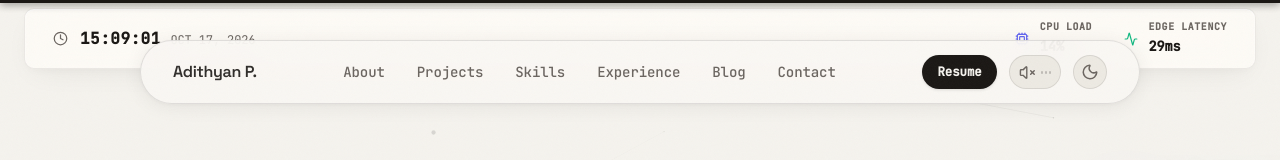
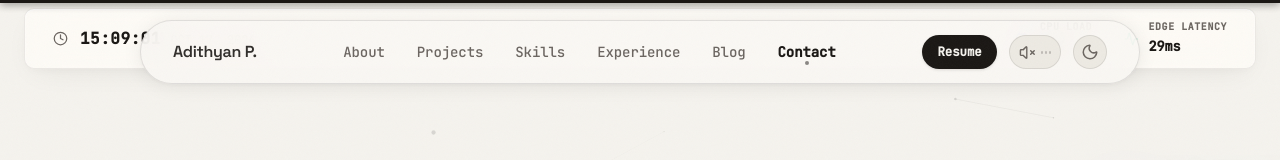
Before and after one commit to Adithyan1809/Portfolio, a React (Vite) app: page / in a window 1280 px wide. Shown: the top 160 px of the page. Built offline with nearby package versions, Linux system fonts and the light colour scheme; no server answers.

Commit message:
feat(nav): lock header firmly at top with scroll spy and sticky glassmorphism

```diff
--- a/src/components/Navbar.css
+++ b/src/components/Navbar.css
@@ -1,6 +1,6 @@
 .navbar {
-  position: absolute;
-  top: 2.5rem;
+  position: fixed;
+  top: 1.25rem;
   left: 50%;
   transform: translateX(-50%);
   width: 90%;
@@ -15,11 +15,13 @@
   z-index: 1000;
   display: flex;
   align-items: center;
-  transition: box-shadow 0.3s ease, border-color 0.3s ease;
+  transition: box-shadow 0.3s ease, border-color 0.3s ease, background-color 0.3s ease;
 }
 
-.navbar:hover {
-  box-shadow: var(--nav-shadow-hover);
+.navbar:hover,
+.navbar.is-scrolled {
+  box-shadow: var(--nav-shadow-hover), 0 8px 32px rgba(0, 0, 0, 0.12);
+  border-color: var(--color-border-hover);
 }
 
 .nav-content {
--- a/src/components/Navbar.jsx
+++ b/src/components/Navbar.jsx
@@ -1,11 +1,16 @@
 import React, { useState, useEffect } from 'react';
 import { Sun, Moon, Volume2, VolumeX } from 'lucide-react';
-import { Link } from 'react-router-dom';
+import { Link, useLocation } from 'react-router-dom';
 import MagneticButton from './MagneticButton';
 import { useSoundEffects } from '../hooks/useSoundEffects';
 import './Navbar.css';
 
 const Navbar = () => {
+  const location = useLocation();
+  const isHome = location.pathname === '/';
+  const [activeSection, setActiveSection] = useState('');
+  const [isScrolled, setIsScrolled] = useState(false);
+
   const [theme, setTheme] = useState(() => (
     typeof window !== 'undefined' ? localStorage.getItem('portfolio-theme') || 'light' : 'light'
   ));
@@ -17,6 +22,30 @@ const Navbar = () => {
   const [isAudioRippling, setIsAudioRippling] = useState(false);
 
   const { playHover, playClick, playTheme, playAlien } = useSoundEffects();
+
+  useEffect(() => {
+    const handleScroll = () => {
+      setIsScrolled(window.scrollY > 20);
+
+      if (isHome) {
+        const sectionIds = ['contact', 'experience', 'skills', 'projects', 'about'];
+        const scrollPos = window.scrollY + 220;
+        let found = '';
+        for (const id of sectionIds) {
+          const el = document.getElementById(id);
+          if (el && el.offsetTop <= scrollPos) {
+            found = id;
+            break;
+          }
+        }
+        setActiveSection(found);
+      }
+    };
+
+    window.addEventListener('scroll', handleScroll, { passive: true });
+    handleScroll();
+    return () => window.removeEventListener('scroll', handleScroll);
+  }, [isHome]);
 
   useEffect(() => {
     const handleAudioEvent = () => {
@@ -80,27 +109,28 @@ const Navbar = () => {
       if (el) {
         e.preventDefault();
         if (window.lenis) {
-          window.lenis.scrollTo(el, { offset: -70, duration: 1.5 });
+          window.lenis.scrollTo(el, { offset: -95, duration: 1.5 });
         } else {
-          el.scrollIntoView({ behavior: 'smooth' });
+          const y = el.getBoundingClientRect().top + window.pageYOffset - 95;
+          window.scrollTo({ top: y, behavior: 'smooth' });
         }
       }
     }
   };
 
   return (
-    <nav className={`navbar ${isMenuOpen ? 'menu-open' : ''}`}>
+    <nav className={`navbar ${isMenuOpen ? 'menu-open' : ''} ${isScrolled ? 'is-scrolled' : ''}`}>
       <div className="nav-content">
         <div className="logo mono-text">
           <Link to="/" onMouseEnter={playHover} onClick={playAlien}>Adithyan P.</Link>
         </div>
         <div className="nav-links mono-text">
-          <MagneticButton><a href="/#about" onMouseEnter={playHover} onClick={(e) => handleLinkClick(e, 'about')}>About</a></MagneticButton>
-          <MagneticButton><a href="/#projects" onMouseEnter={playHover} onClick={(e) => handleLinkClick(e, 'projects')}>Projects</a></MagneticButton>
-          <MagneticButton><a href="/#skills" onMouseEnter={playHover} onClick={(e) => handleLinkClick(e, 'skills')}>Skills</a></MagneticButton>
-          <MagneticButton><a href="/#experience" onMouseEnter={playHover} onClick={(e) => handleLinkClick(e, 'experience')}>Experience</a></MagneticButton>
-          <MagneticButton><Link to="/blog" onMouseEnter={playHover} onClick={playClick}>Blog</Link></MagneticButton>
-          <MagneticButton><a href="/#contact" onMouseEnter={playHover} onClick={(e) => handleLinkClick(e, 'contact')}>Contact</a></MagneticButton>
+          <MagneticButton><a href="/#about" className={isHome && activeSection === 'about' ? 'active' : ''} onMouseEnter={playHover} onClick={(e) => handleLinkClick(e, 'about')}>About</a></MagneticButton>
+          <MagneticButton><a href="/#projects" className={isHome && activeSection === 'projects' ? 'active' : ''} onMouseEnter={playHover} onClick={(e) => handleLinkClick(e, 'projects')}>Projects</a></MagneticButton>
+          <MagneticButton><a href="/#skills" className={isHome && activeSection === 'skills' ? 'active' : ''} onMouseEnter={playHover} onClick={(e) => handleLinkClick(e, 'skills')}>Skills</a></MagneticButton>
+          <MagneticButton><a href="/#experience" className={isHome && activeSection === 'experience' ? 'active' : ''} onMouseEnter={playHover} onClick={(e) => handleLinkClick(e, 'experience')}>Experience</a></MagneticButton>
+          <MagneticButton><Link to="/blog" className={location.pathname.startsWith('/blog') ? 'active' : ''} onMouseEnter={playHover} onClick={playClick}>Blog</Link></MagneticButton>
+          <MagneticButton><a href="/#contact" className={isHome && activeSection === 'contact' ? 'active' : ''} onMouseEnter={playHover} onClick={(e) => handleLinkClick(e, 'contact')}>Contact</a></MagneticButton>
         </div>
         <div style={{ display: 'flex', alignItems: 'center', gap: '0.75rem' }}>
           <a
--- a/src/index.css
+++ b/src/index.css
@@ -82,6 +82,10 @@
   margin: 0;
   padding: 0;
   box-sizing: border-box;
+}
+
+html {
+  scroll-padding-top: calc(var(--nav-height) + 2rem);
 }
 
 html, body, #root {
```
Also changed, not shown: 1 other file (tests, documents, lock files or other folders).
